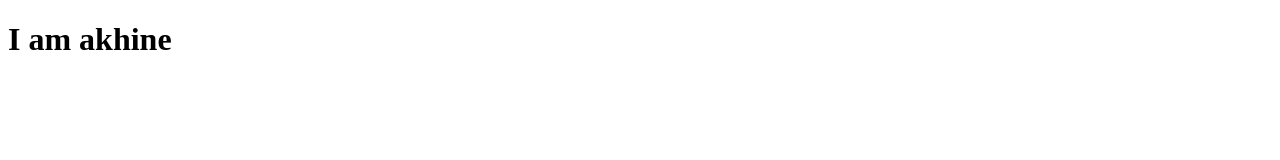
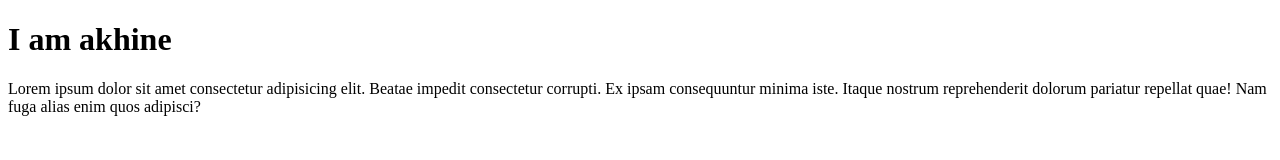
Before and after one commit to MyintMyintKhine/Project, a plain HTML site: page index.html in a window 1280 px wide. Drawn offline with Linux system fonts and the light colour scheme.

Commit message:
second commit

```diff
--- a/index.html
+++ b/index.html
@@ -8,5 +8,6 @@
 </head>
 <body>
     <h1>I am akhine</h1>
+    <p>Lorem ipsum dolor sit amet consectetur adipisicing elit. Beatae impedit consectetur corrupti. Ex ipsam consequuntur minima iste. Itaque nostrum reprehenderit dolorum pariatur repellat quae! Nam fuga alias enim quos adipisci?</p>
 </body>
 </html>
```
